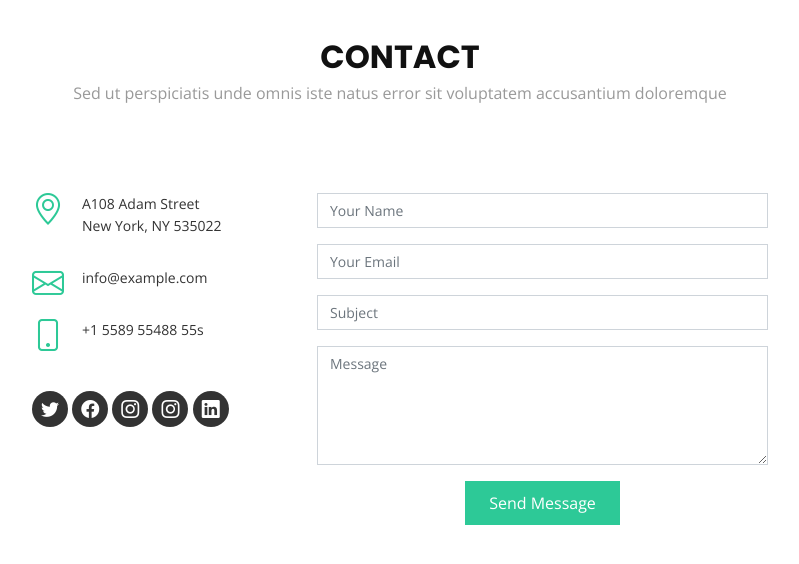
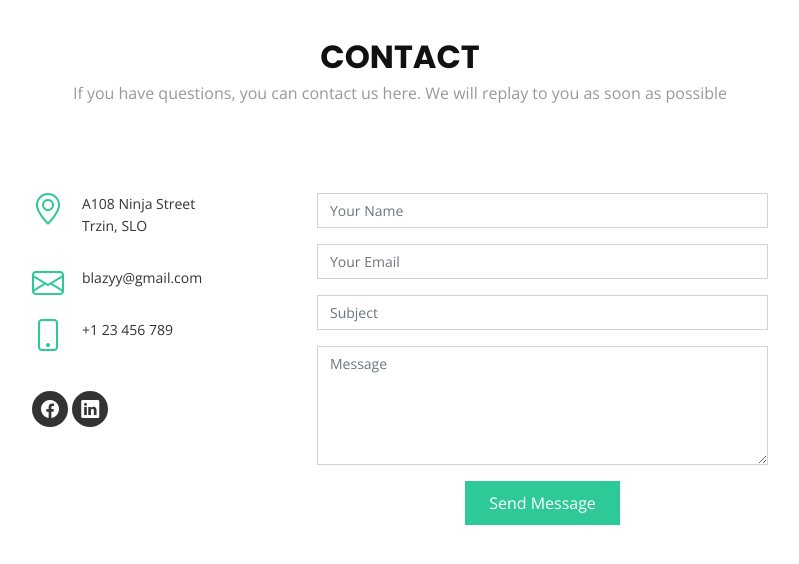
Before and after one commit to blaz-k/ninja-tech-forum, a Flask app: page /contact in a window 1280 px wide. Shown: the part 90-654 px from the top of the page, without its empty margins (240-1039 px from the left). Run offline with Flask 2, Linux system fonts and the light colour scheme; some libraries are stand-ins or nearby versions.

Commit message:
corrected contact

```diff
--- a/templates/contact.html
+++ b/templates/contact.html
@@ -14,7 +14,7 @@
       <div class="container mt-5">
         <div class="section-header">
           <h3 class="section-title">Contact</h3>
-          <p class="section-description">Sed ut perspiciatis unde omnis iste natus error sit voluptatem accusantium doloremque</p>
+          <p class="section-description">If you have questions, you can contact us here. We will replay to you as soon as possible</p>
         </div>
       </div>
       <div class="container mt-5">
@@ -23,23 +23,20 @@
             <div class="info">
               <div>
                 <i class="bi bi-geo-alt"></i>
-                <p>A108 Adam Street<br>New York, NY 535022</p>
+                <p>A108 Ninja Street<br>Trzin, SLO</p>
               </div>
               <div>
                 <i class="bi bi-envelope"></i>
-                <p>info@example.com</p>
+                <p>blazyy@gmail.com</p>
               </div>
               <div>
                 <i class="bi bi-phone"></i>
-                <p>+1 5589 55488 55s</p>
+                <p>+1 23 456 789</p>
               </div>
             </div>
             <div class="social-links">
-              <a href="#" class="twitter"><i class="bi bi-twitter"></i></a>
-              <a href="#" class="facebook"><i class="bi bi-facebook"></i></a>
-              <a href="#" class="instagram"><i class="bi bi-instagram"></i></a>
-              <a href="#" class="instagram"><i class="bi bi-instagram"></i></a>
-              <a href="#" class="linkedin"><i class="bi bi-linkedin"></i></a>
+              <a href="https://www.facebook.com/blaz.kmetic" class="facebook"><i class="bi bi-facebook"></i></a>
+              <a href="https://www.linkedin.com/in/bla%C5%BE-kmeti%C4%8D-0478ab135" class="linkedin"><i class="bi bi-linkedin"></i></a>
             </div>
           </div>
           <div class="col-lg-5 col-md-8">
```
